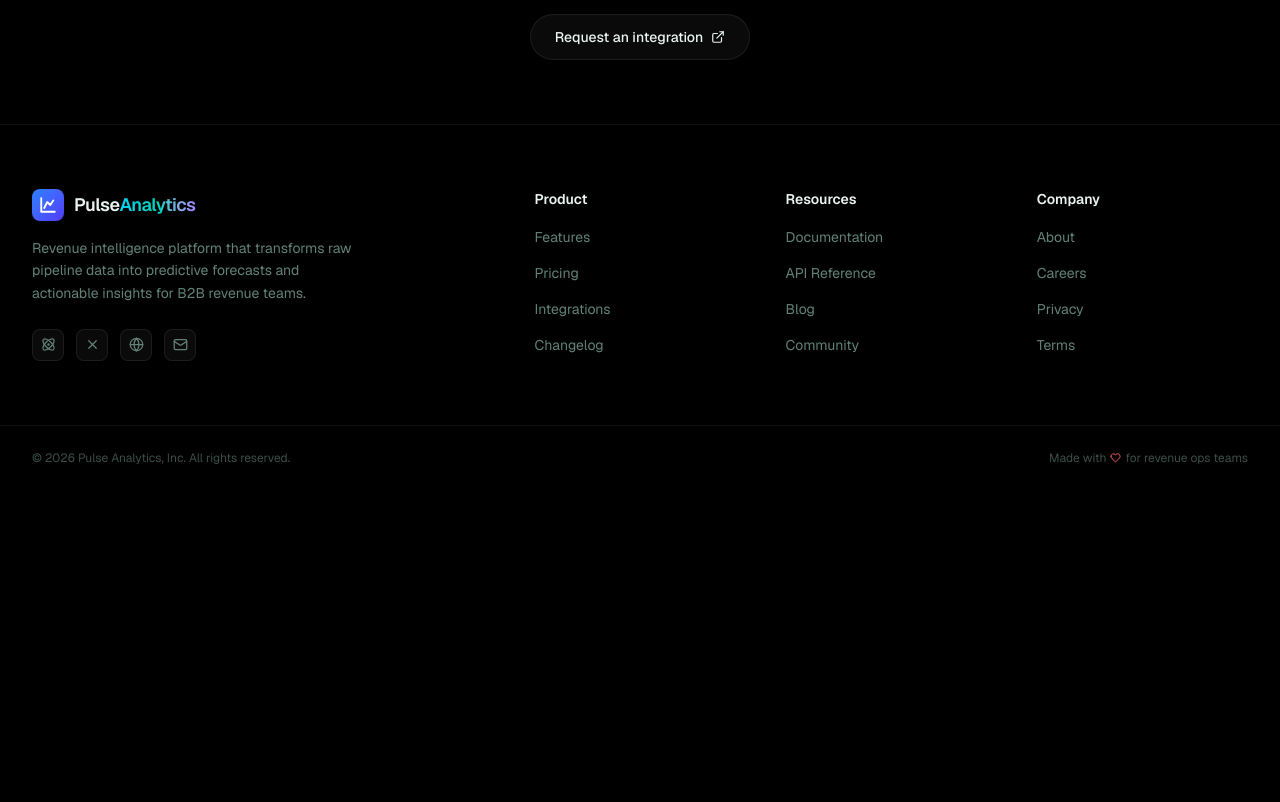
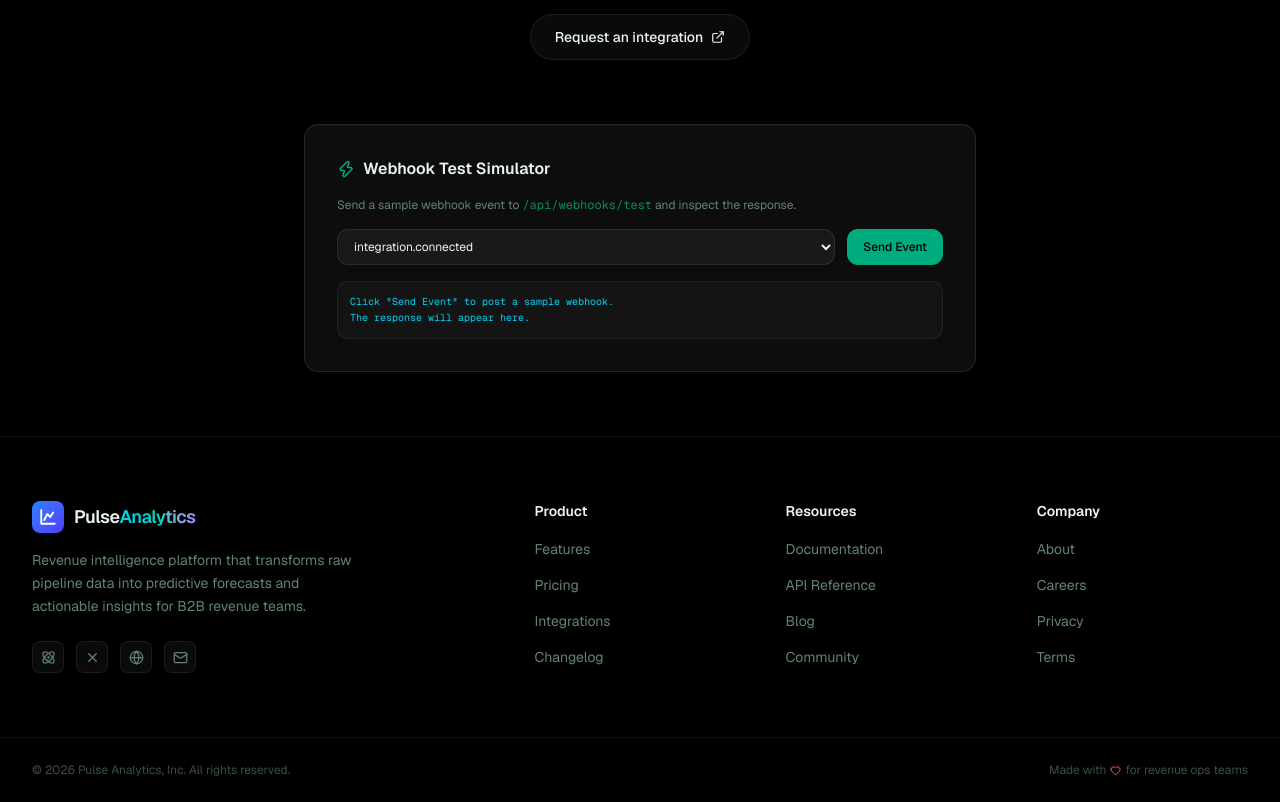
Before and after one commit to anas-khan-antimatter/mkt-pulse-analytics, a Next.js app in the folder pulse-analytics-site/: page /integrations in a window 1280 px wide. Shown: the part 1320-2122 px from the top of the page. Before the commit the page ends 1810 px from the top, so only its background shows below. Built offline with nearby package versions, Linux system fonts and the light colour scheme.

Commit message:
antimatter: checkpoint c-1790732955989-v0yiv

```diff
--- a/pulse-analytics-site/src/app/integrations/page.tsx
+++ b/pulse-analytics-site/src/app/integrations/page.tsx
@@ -406,6 +406,79 @@ export default function IntegrationsPage() {
             <ExternalLink size={14} />
           </a>
         </motion.div>
+
+        {/* ── Webhook Simulator ─────────────────────────────────────── */}
+        <motion.div
+          initial={{ opacity: 0, y: 20 }}
+          animate={{ opacity: 1, y: 0 }}
+          transition={{ delay: 0.6 }}
+          className="mt-16"
+        >
+          <div className="glass-card p-6 md:p-8 max-w-2xl mx-auto">
+            <div className="flex items-center gap-2 mb-4">
+              <Zap size={18} className="text-primary" />
+              <h3 className="text-base font-semibold">Webhook Test Simulator</h3>
+            </div>
+            <p className="text-xs text-muted-foreground mb-4">
+              Send a sample webhook event to <code className="text-primary/80">/api/webhooks/test</code> and inspect the response.
+            </p>
+            <div className="flex flex-col sm:flex-row items-start gap-3">
+              <select
+                id="webhook-event-select"
+                className="h-9 rounded-xl bg-white/[0.05] border border-white/[0.08] px-3 text-xs text-foreground flex-1"
+              >
+                <option value="deal.won">deal.won</option>
+                <option value="deal.lost">deal.lost</option>
+                <option value="pipeline.stage_changed">pipeline.stage_changed</option>
+                <option value="forecast.updated">forecast.updated</option>
+                <option value="integration.connected" selected>integration.connected</option>
+              </select>
+              <button
+                id="webhook-send-btn"
+                onClick={async () => {
+                  const select = document.getElementById("webhook-event-select") as HTMLSelectElement;
+                  const log = document.getElementById("webhook-log");
+                  const btn = document.getElementById("webhook-send-btn") as HTMLButtonElement;
+                  if (!select || !log) return;
+                  btn.disabled = true;
+                  btn.innerHTML = '<span class="animate-spin">⏳</span> Sending...';
+                  try {
+                    const res = await fetch("/api/webhooks/test", {
+                      method: "POST",
+                      headers: { "Content-Type": "application/json" },
+                      body: JSON.stringify({
+                        event: select.value,
+                        timestamp: new Date().toISOString(),
+                        payload: {
+                          dealId: `deal_${Math.random().toString(36).slice(2, 8)}`,
+                          amount: Math.round(5000 + Math.random() * 95000),
+                          pipeline: "Enterprise Q3",
+                          stage: "Negotiation",
+                          rep: "alice@example.com",
+                        },
+                      }),
+                    });
+                    const data = await res.json();
+                    log.textContent = JSON.stringify(data, null, 2);
+                  } catch {
+                    log.textContent = JSON.stringify({ error: "Network error — is the API running?" }, null, 2);
+                  } finally {
+                    btn.disabled = false;
+                    btn.innerHTML = "Send Event";
+                  }
+                }}
+                className="h-9 px-4 rounded-xl bg-primary text-primary-foreground text-xs font-medium"
+              >
+                Send Event
+              </button>
+            </div>
+            <pre
+              id="webhook-log"
+              className="mt-4 p-3 rounded-xl bg-white/[0.03] border border-white/[0.06] text-[10px] text-cyan-400 font-mono leading-relaxed overflow-x-auto"
+            >
+{`Click "Send Event" to post a sample webhook.\nThe response will appear here.`}</pre>
+          </div>
+        </motion.div>
       </div>
     </div>
   );
```
